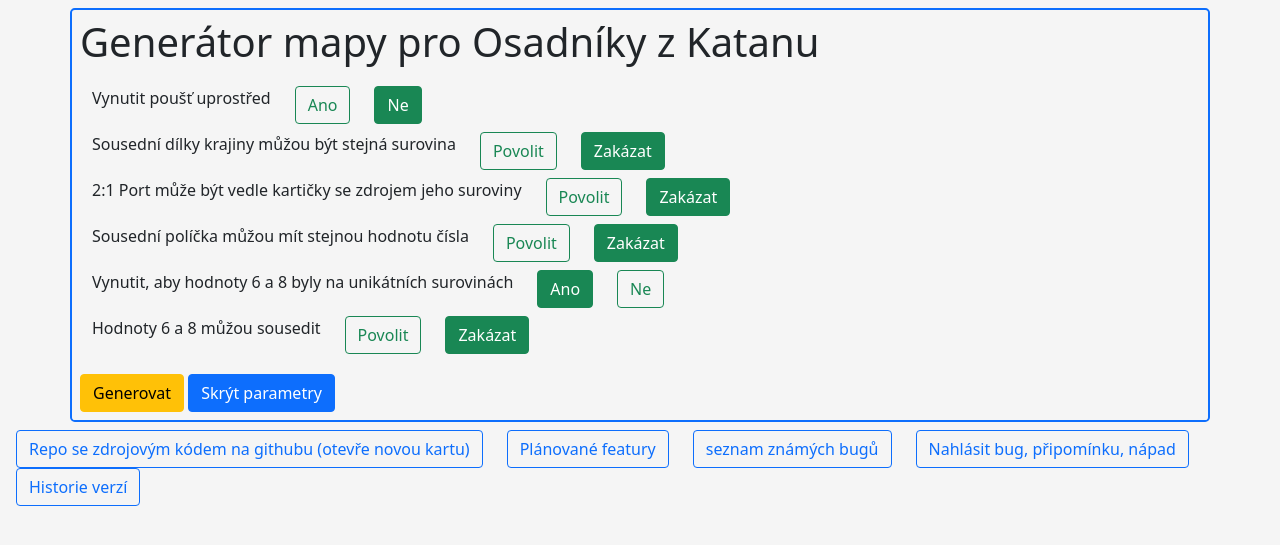
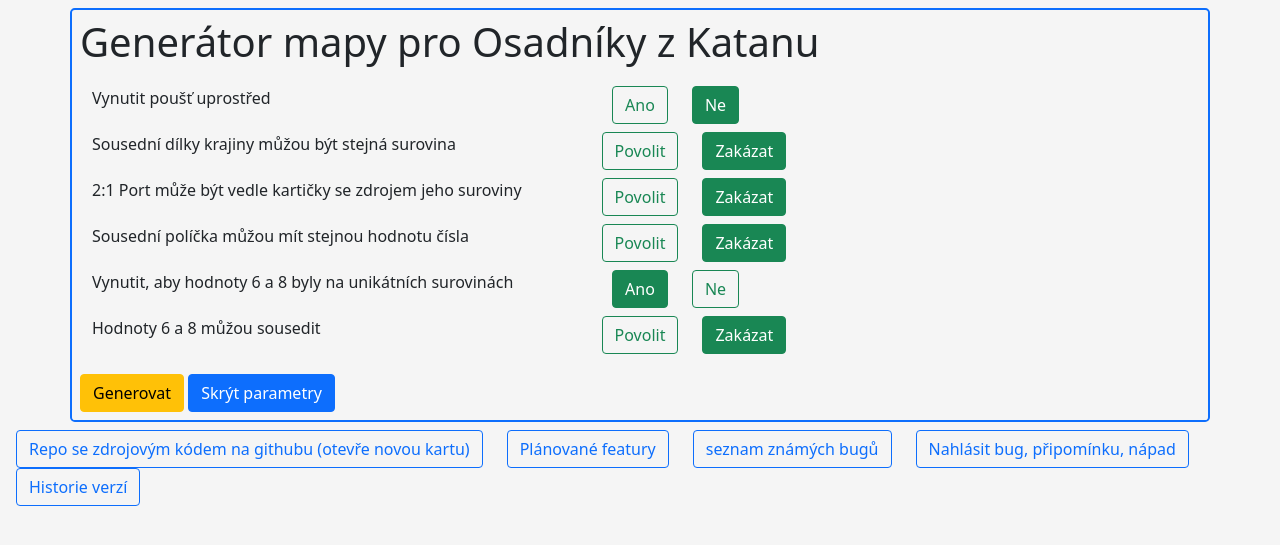
Before and after one commit to piipecek/piipovo_stranky, a Flask app: page /visuals/catan in a window 1280 px wide. Shown: the part 56-601 px from the top of the page. Run offline with Flask 2, Linux system fonts and the light colour scheme; some libraries are stand-ins or nearby versions.

Commit message:
catan bugfix

```diff
--- a/catan/catan.py
+++ b/catan/catan.py
@@ -2,7 +2,7 @@
 
 #class Tile - docela self explanatory
 #class Board - generuje tiles se spravnejma sousedama podle id a umi je tisknout
-def generate(data) -> dict:
+def generate_catan(data) -> dict:
 
     force_middle_desert = data["force_desert"]
     allow_same_neighbours = data["adjacent_land"]
--- a/website/templates/catan.html
+++ b/website/templates/catan.html
@@ -5,68 +5,68 @@
 <h1>Generátor mapy pro Osadníky z Katanu</h1>
 <div class="container" id="buttons">
     <div class="row my-2">
-        <div class="col-auto">
+        <div class="col float-middle">
             Vynutit poušť uprostřed
         </div>
         <div class="col-auto">
             <button class="cudlitka btn btn-outline-success" type="button" id="force_desert_yes">Ano</button>
         </div>
-        <div class="col-auto">
+        <div class="col">
             <button class="cudlitka btn btn-success" type="button" id="force_desert_no">Ne</button>
         </div>
     </div>
     <div class="row my-2">
-        <div class="col-auto">
+        <div class="col">
             Sousední dílky krajiny můžou být stejná surovina
         </div>
         <div class="col-auto">
             <button class="cudlitka btn btn-outline-success" type="button" id="adjacent_land_yes">Povolit</button>
         </div>
-        <div class="col-auto">
+        <div class="col">
             <button class="cudlitka btn btn-success" type="button" id="adjacent_land_no">Zakázat</button>
         </div>
     </div>
     <div class="row my-2">
-        <div class="col-auto">
+        <div class="col">
             2:1 Port může být vedle kartičky se zdrojem jeho suroviny
         </div>
         <div class="col-auto">
             <button class="cudlitka btn btn-outline-success" type="button" id="ports_yes">Povolit</button>
         </div>
-        <div class="col-auto">
+        <div class="col">
             <button class="cudlitka btn btn-success" type="button" id="ports_no">Zakázat</button>
         </div>
     </div>
     <div class="row my-2">
-        <div class="col-auto">
+        <div class="col">
             Sousední políčka můžou mít stejnou hodnotu čísla
         </div>
         <div class="col-auto">
             <button class="cudlitka btn btn-outline-success" type="button" id="adjacent_values_yes">Povolit</button>
         </div>
-        <div class="col-auto">
+        <div class="col">
             <button class="cudlitka btn btn-success" type="button" id="adjacent_values_no">Zakázat</button>
         </div>
     </div>
     <div class="row my-2">
-        <div class="col-auto">
+        <div class="col">
             Vynutit, aby hodnoty 6 a 8 byly na unikátních surovinách
         </div>
         <div class="col-auto">
             <button class="cudlitka btn btn-success" type="button" id="unique_68_yes">Ano</button>
         </div>
-        <div class="col-auto">
+        <div class="col">
             <button class="cudlitka btn btn-outline-success" type="button" id="unique_68_no">Ne</button>
         </div>
     </div>
     <div class="row my-2">
-        <div class="col-auto">
+        <div class="col">
             Hodnoty 6 a 8 můžou sousedit
         </div>
         <div class="col-auto">
             <button class="cudlitka btn btn-outline-success" type="button" id="adjacent_68_yes">Povolit</button>
         </div>
-        <div class="col-auto">
+        <div class="col">
             <button class="cudlitka btn btn-success" type="button" id="adjacent_68_no">Zakázat</button>
         </div>
     </div>
--- a/website/views/visuals_views.py
+++ b/website/views/visuals_views.py
@@ -1,7 +1,7 @@
 from flask import Blueprint, render_template, send_file, request
 from website.paths.paths import hadej_slova_db_path
 from tomiem_ipsum.generator import get_tomiem
-from catan.catan import generate
+from catan.catan import generate_catan
 from semihra.semihra import generate
 import json
 
@@ -39,7 +39,7 @@
         return render_template("catan.html")
     else:
         got = json.loads(request.form["result"])
-        return json.dumps(generate(got))
+        return json.dumps(generate_catan(got))
 
 
 @visuals_views.route("/matlab")
```
